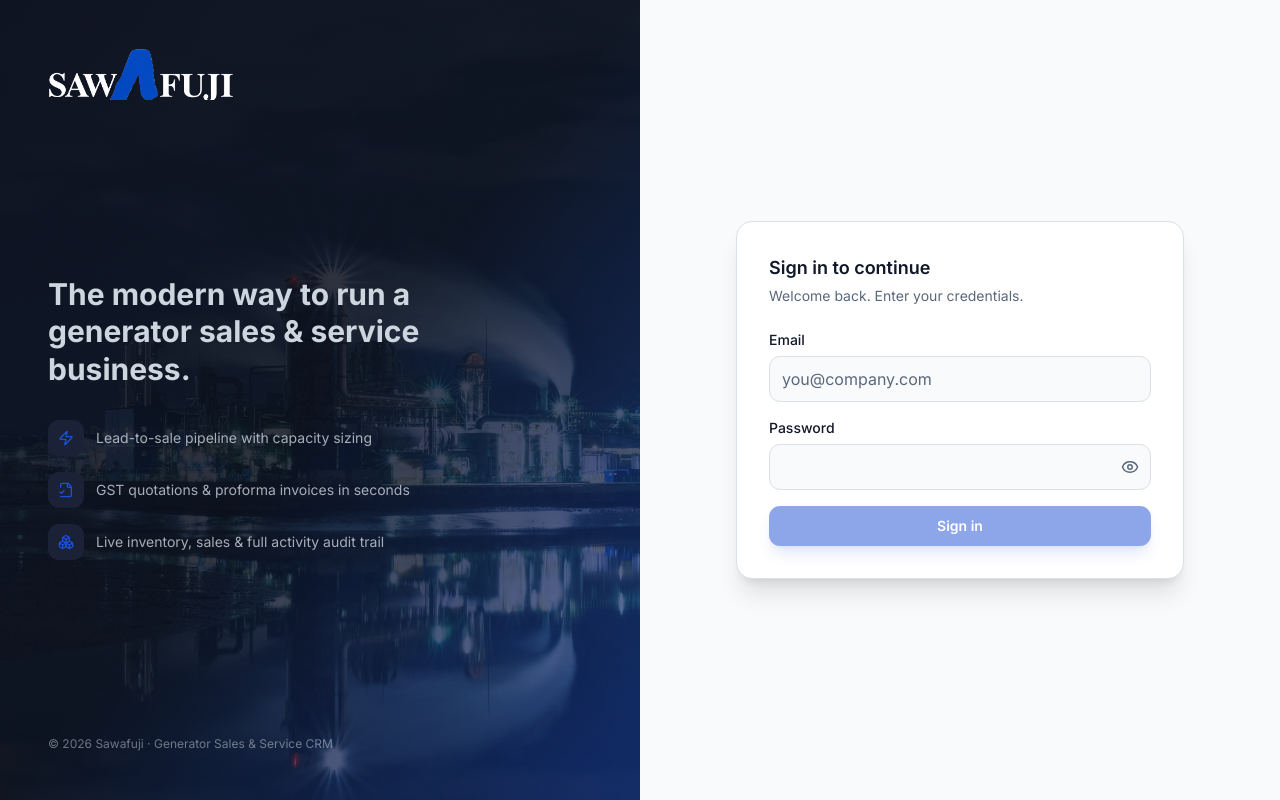
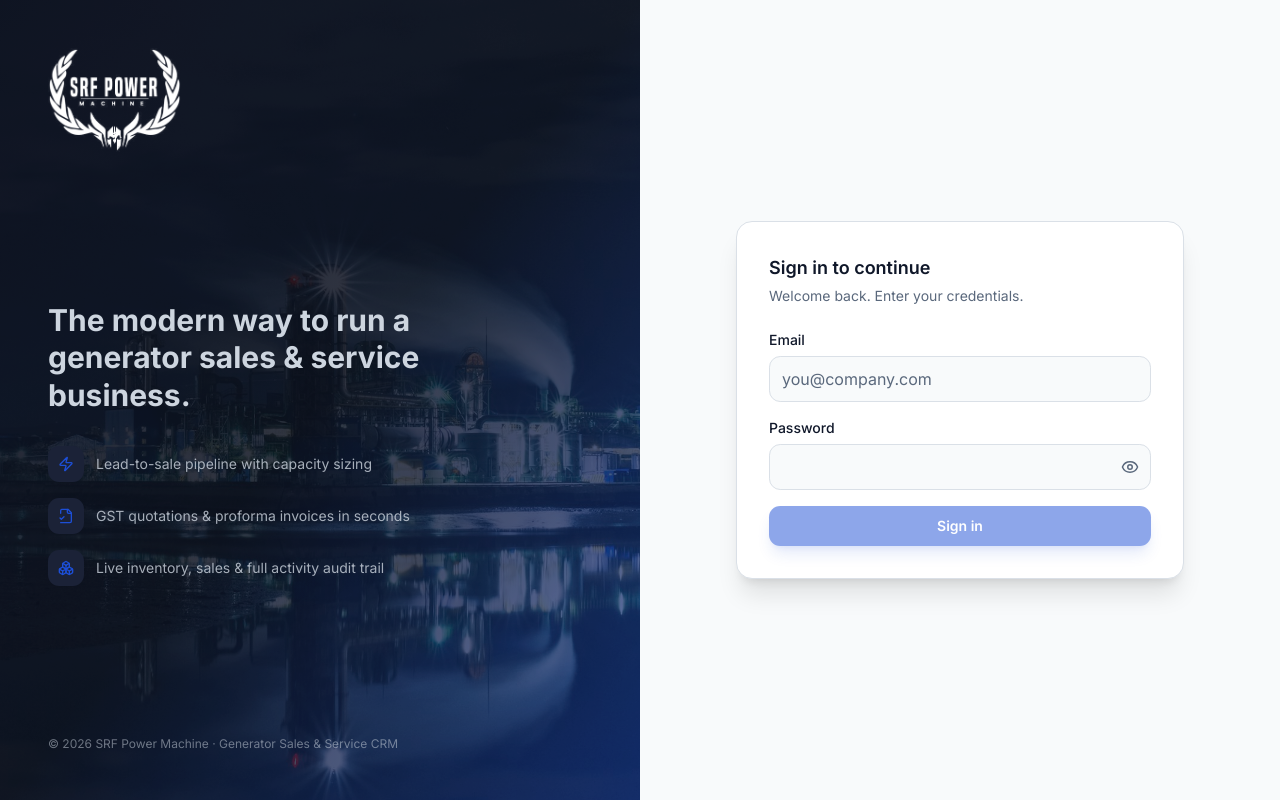
Before and after one commit to sameerrajaa9987-ui/15-jun-26-gen-front, a React (Vite) app: page /login in a window 1280 px wide. Built offline with nearby package versions, Linux system fonts and the light colour scheme; no server answers.

Commit message:
Update branding references from Sawafuji to SRF Power Machine and adjust logo sizes

```diff
--- a/index.html
+++ b/index.html
@@ -6,7 +6,7 @@
     <meta name="viewport" content="width=device-width, initial-scale=1.0" />
     <meta name="theme-color" content="#0A0E17" media="(prefers-color-scheme: dark)" />
     <meta name="theme-color" content="#F7F9FC" media="(prefers-color-scheme: light)" />
-    <title>Sawafuji CRM — Generator Sales & Service</title>
+    <title>SRF Power Machine — Generator Sales & Service</title>
     <link rel="preconnect" href="https://fonts.googleapis.com" />
     <link rel="preconnect" href="https://fonts.gstatic.com" crossorigin />
     <link
--- a/src/app/layouts/Sidebar.tsx
+++ b/src/app/layouts/Sidebar.tsx
@@ -177,7 +177,7 @@ export function Sidebar() {
             <LogoMark size={34} />
           ) : (
             <div className="flex-1 min-w-0">
-              <LogoFull height={34} />
+              <LogoFull height={42} />
             </div>
           )}
           {showOverlay && (
--- a/src/index.css
+++ b/src/index.css
@@ -2,10 +2,10 @@
 @tailwind components;
 @tailwind utilities;
 
-/* ─── Sawafuji CRM — "Cobalt / Slate" palette (2026) ────────────────────────
+/* ─── SRF Power Machine CRM — "Cobalt / Slate" palette (2026) ────────────────────────
    2026 premium direction: elevated cool-slate neutrals (no flat white/black),
    one confident brand accent used with high contrast, dark-mode-first, and
-   functional status colours. Brand accent is Sawafuji cobalt blue; headers use
+   functional status colours. Brand accent is SRF Power Machine cobalt blue; headers use
    a cobalt→sky gradient. Tokens stay in HSL (shadcn-style).
 ─────────────────────────────────────────────────────────────────────────── */
 
@@ -19,7 +19,7 @@
     --popover: 0 0% 100%;
     --popover-foreground: 222 47% 11%;
 
-    --primary: 224 76% 48%; /* Sawafuji cobalt */
+    --primary: 224 76% 48%; /* SRF Power Machine cobalt */
     --primary-foreground: 0 0% 100%;
 
     --secondary: 214 24% 94%;
--- a/src/modules/auth/pages/LoginPage.tsx
+++ b/src/modules/auth/pages/LoginPage.tsx
@@ -59,7 +59,7 @@ export function LoginPage() {
         <div className="absolute inset-0 bg-gradient-to-br from-sidebar/95 via-sidebar/80 to-primary/55" />
         <div className="absolute inset-0 bg-sidebar/25" />
         <div className="relative flex items-center gap-3">
-          <LogoFull height={52} />
+          <LogoFull height={104} />
         </div>
         <div className="relative space-y-8">
           <h2 className="max-w-md text-3xl font-bold leading-tight">
@@ -77,7 +77,7 @@ export function LoginPage() {
           </ul>
         </div>
         <p className="relative text-xs text-sidebar-foreground/50">
-          © {new Date().getFullYear()} Sawafuji · Generator Sales &amp; Service CRM
+          © {new Date().getFullYear()} SRF Power Machine · Generator Sales &amp; Service CRM
         </p>
       </div>
 
@@ -86,7 +86,7 @@ export function LoginPage() {
         <div className="w-full max-w-md">
           <div className="mb-8 text-center lg:hidden">
             <div className="mb-3 inline-flex justify-center">
-              <LogoFull height={44} variant="auto" />
+              <LogoFull height={72} variant="auto" />
             </div>
           </div>
 
--- a/src/shared/components/Logo.tsx
+++ b/src/shared/components/Logo.tsx
@@ -1,10 +1,10 @@
 /**
- * Sawafuji brandmarks.
- * - <LogoFull> renders the transparent SAWAFUJI wordmark (has the name in it).
- *   variant="light" (default) = white text, for dark surfaces (sidebar, login).
- *   variant="dark" = black text, for light surfaces.
- *   variant="auto" = switches with the theme (for surfaces that follow it).
- * - <LogoMark> is a compact "S" monogram badge in the brand blue, for tight
+ * SRF Power Machine brandmarks.
+ * - <LogoFull> renders the SRF Power Machine emblem (transparent).
+ *   variant="light" (default) = white monochrome, for dark surfaces (sidebar, login).
+ *   variant="dark" = full navy/blue emblem, for light surfaces.
+ *   variant="auto" = switches with the theme.
+ * - <LogoMark> is a compact "SRF" monogram badge in the brand blue, for tight
  *   icon-only spots such as the collapsed sidebar rail.
  */
 
@@ -13,16 +13,16 @@ const BRAND_BLUE = "#1C50C8";
 export function LogoMark({ size = 32 }: { size?: number }) {
   return (
     <span
-      className="inline-flex shrink-0 items-center justify-center rounded-lg font-extrabold text-white"
+      className="inline-flex shrink-0 items-center justify-center rounded-lg font-extrabold tracking-tight text-white"
       style={{
         width: size,
         height: size,
-        fontSize: Math.round(size * 0.5),
+        fontSize: Math.round(size * 0.36),
         background: BRAND_BLUE,
       }}
       aria-hidden
     >
-      S
+      SRF
     </span>
   );
 }
@@ -42,13 +42,13 @@ export function LogoFull({
       <span className={`inline-flex ${className}`} style={{ lineHeight: 0 }}>
         <img
           src="/logo-dark.png"
-          alt="Sawafuji"
+          alt="SRF Power Machine"
           style={{ height }}
           className={`${imgCls} dark:hidden`}
         />
         <img
           src="/logo-light.png"
-          alt="Sawafuji"
+          alt="SRF Power Machine"
           style={{ height }}
           className={`${imgCls} hidden dark:block`}
         />
@@ -59,7 +59,7 @@ export function LogoFull({
     <span className={`inline-flex ${className}`} style={{ lineHeight: 0 }}>
       <img
         src={variant === "dark" ? "/logo-dark.png" : "/logo-light.png"}
-        alt="Sawafuji"
+        alt="SRF Power Machine"
         style={{ height }}
         className={imgCls}
       />
```
Also changed, not shown: public/logo-dark.png, public/logo-light.png.
